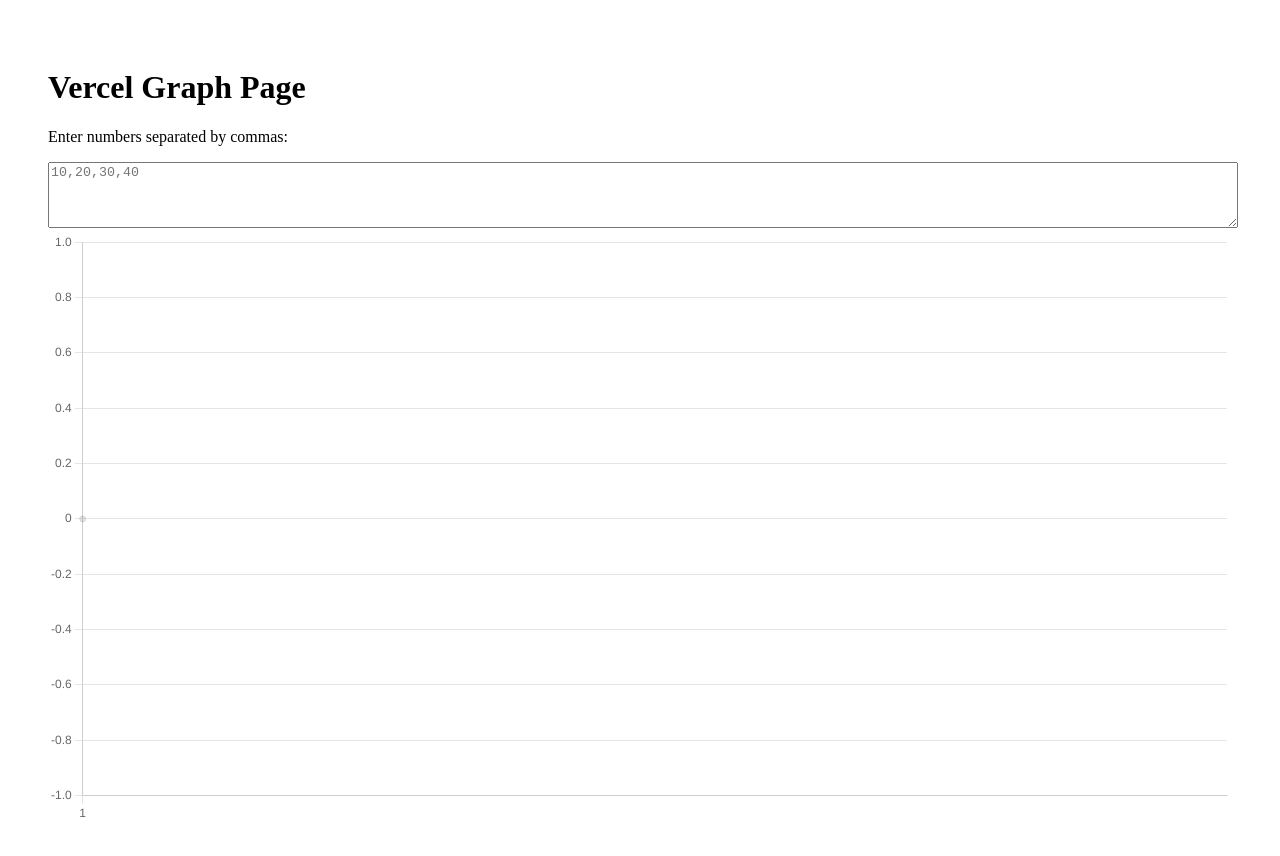
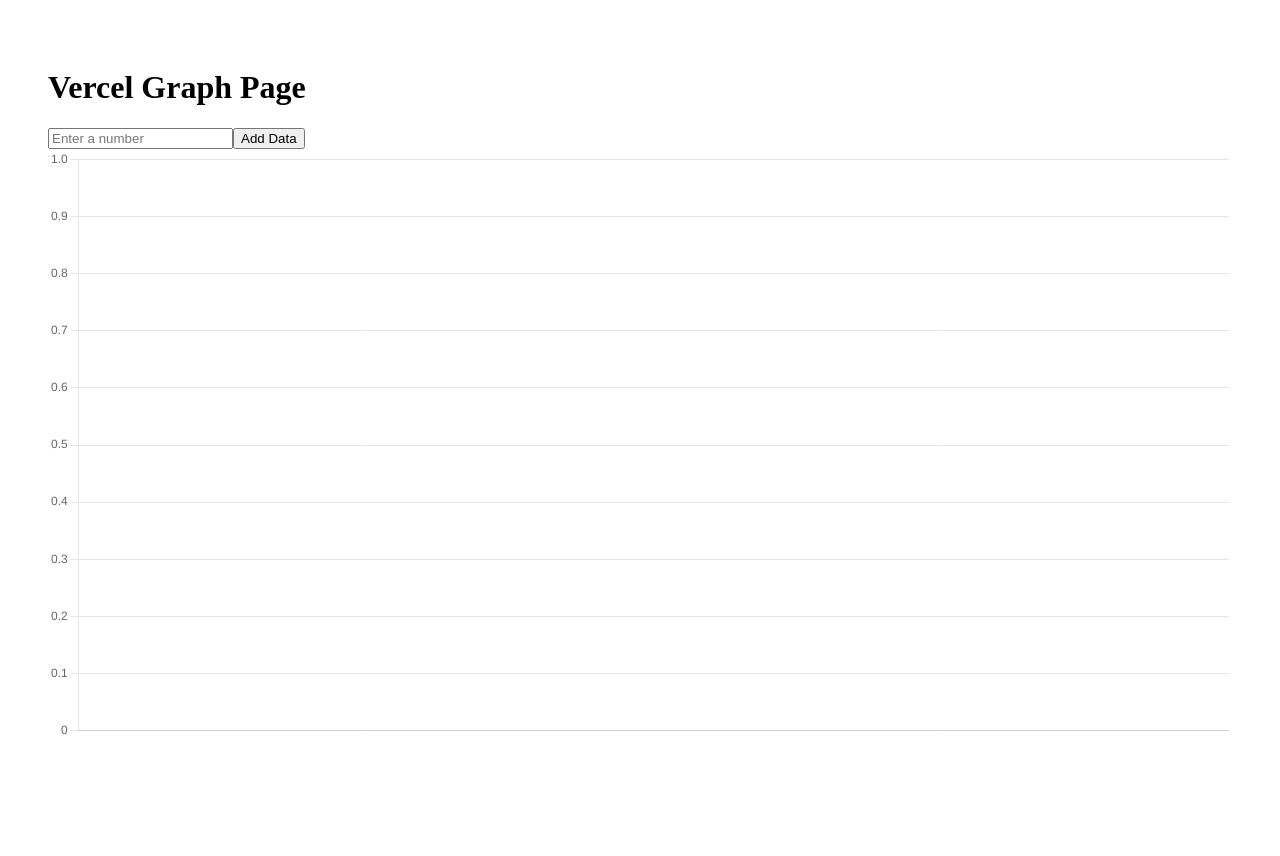
Before and after one commit to grga023/pi-scripting, a Next.js app: page / in a window 1280 px wide. Shown: the top 856 px of the page. After the commit the page ends 800 px from the top, so only its background shows below. Built offline with nearby package versions, Linux system fonts and the light colour scheme.

Commit message:
Refactor page component to use input field for data

```diff
--- a/app/page.js
+++ b/app/page.js
@@ -1,6 +1,6 @@
 "use client";
 
-import { useState } from "react";
+import { useState, useEffect } from "react";
 import { Line } from "react-chartjs-2";
 import {
   Chart as ChartJS,
@@ -13,14 +13,17 @@
 ChartJS.register(LineElement, PointElement, CategoryScale, LinearScale);
 
 export default function Page() {
-  const [text, setText] = useState("");
+  const [values, setValues] = useState([]);
+  const [input, setInput] = useState("");
 
-  const values = text
-    .split(",")
-    .map(v => Number(v.trim()))
-    .filter(v => !isNaN(v));
+  // fetch stored data from API
+  useEffect(() => {
+    fetch("/api/data")
+      .then(res => res.json())
+      .then(setValues);
+  }, []);
 
-  const data = {
+  const chartData = {
     labels: values.map((_, i) => i + 1),
     datasets: [
       {
@@ -30,20 +33,37 @@
     ]
   };
 
+  const pushData = () => {
+    const num = Number(input);
+    if (!isNaN(num)) {
+      fetch("/api/data", {
+        method: "POST",
+        headers: { "Content-Type": "application/json" },
+        body: JSON.stringify({ value: num })
+      })
+        .then(res => res.json())
+        .then(() => {
+          setValues([...values, num]);
+          setInput("");
+        });
+    }
+  };
+
   return (
     <main style={{ padding: 40 }}>
       <h1>Vercel Graph Page</h1>
 
-      <p>Enter numbers separated by commas:</p>
+      <div>
+        <input
+          type="number"
+          value={input}
+          onChange={e => setInput(e.target.value)}
+          placeholder="Enter a number"
+        />
+        <button onClick={pushData}>Add Data</button>
+      </div>
 
-      <textarea
-        rows={4}
-        style={{ width: "100%" }}
-        placeholder="10,20,30,40"
-        onChange={e => setText(e.target.value)}
-      />
-
-      <Line data={data} />
+      <Line data={chartData} />
     </main>
   );
 }
```
